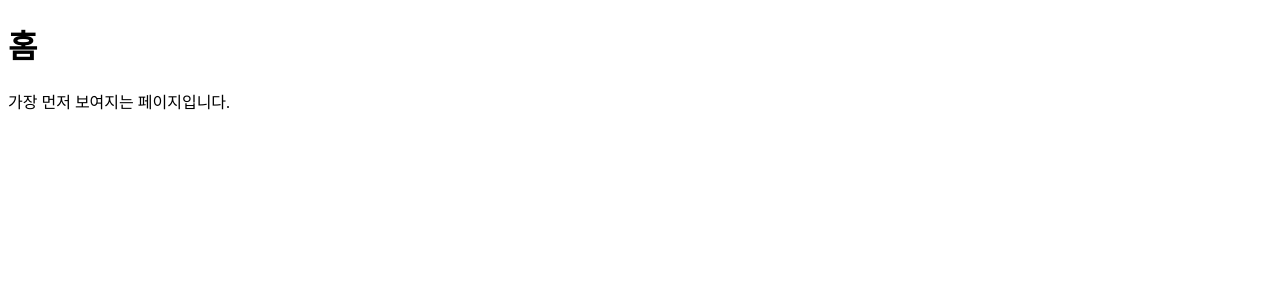
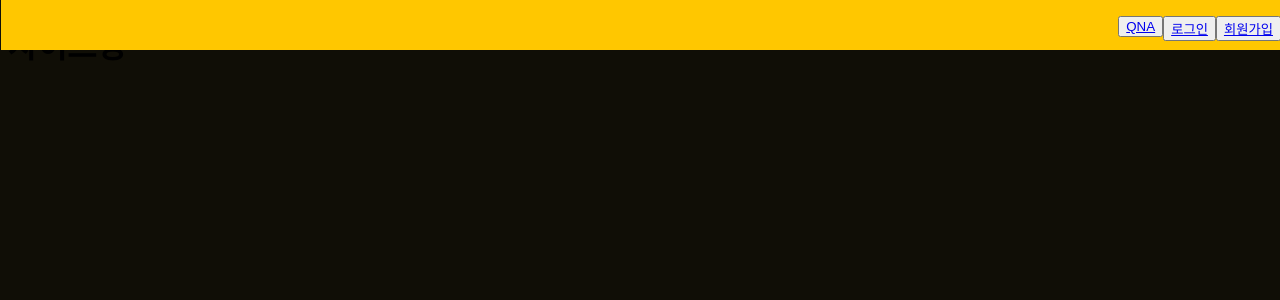
Before and after one commit to gull2365/CODE.DC, a React (Create React App) app: page / in a window 1280 px wide. Shown: the top 300 px of the page. Built offline with nearby package versions, Linux system fonts and the light colour scheme.

Commit message:
홈 라우팅 연결 함

```diff
--- a/src/components/App.js
+++ b/src/components/App.js
@@ -1,13 +1,17 @@
 import React from 'react';
 import { Route, Routes } from 'react-router-dom';
-import About from '../pages/about';
-import Home from '../pages/home';
+import Home from './home';
+import Register from '../routes/Register';
+import Login from '../routes/Login';
+import Qna from '../routes/Qna';
 
 const App = () => {
   return (
     <Routes>
       <Route path="/" element={<Home />} />
-      <Route path="/about" element={<About />} />
+      <Route path="/register" element={<Register />} />
+      <Route path="/login" element={<Login />} />
+      <Route path="/qna" element={<Qna />} />
     </Routes>
   );
 };
--- /dev/null
+++ b/src/components/home.css
@@ -0,0 +1,17 @@
+body {
+    background-color: #100E06;
+}
+
+.Header {
+    position: absolute;
+    width: 100%;
+    height: 50px;
+    left: 1px;
+    top: 0px;
+
+    background: #FFC700;
+}
+
+button {
+    float:right;
+}
--- /dev/null
+++ b/src/components/home.js
@@ -0,0 +1,19 @@
+import React from "react";
+import '../components/home.css';
+
+const Home = () => {
+    return (
+    <header>
+    <h1>사이트명</h1>
+        <nav className="Header">
+            <ul>
+            <button><a href="register">회원가입</a></button>
+            <button><a href="login">로그인</a></button>
+            <button><a href="qna">QNA</a></button>
+            </ul>
+        </nav>
+    </header>
+    );
+  };
+
+  export default Home;
--- a/src/pages/about.js
+++ /dev/null
@@ -1,12 +0,0 @@
-import React from "react";
-
-const About = () => {
-    return (
-      <div>
-        <h1>소개</h1>
-        <p>리액트 라우터를 사용해 보는 프로젝트입니다.</p>
-      </div>
-    );
-  };
-
-  export default About;
--- a/src/pages/home.js
+++ /dev/null
@@ -1,12 +0,0 @@
-import React from "react";
-
-const Home = () => {
-    return (
-      <div>
-        <h1>홈</h1>
-        <p>가장 먼저 보여지는 페이지입니다.</p>
-      </div>
-    );
-  };
-
-  export default Home;
--- a/src/routes/Login.js
+++ b/src/routes/Login.js
@@ -1,7 +1,10 @@
 import React from "react";
+import '../routes/login.css'
 
 const Login = () => {
-  <div>Login</div>;
+  return(
+  <div className="ang2">Login</div>
+  );
 };
 
 export default Login;
--- /dev/null
+++ b/src/routes/Qna.css
@@ -0,0 +1,3 @@
+.ang1 {
+    color: aliceblue;
+}
--- a/src/routes/Qna.js
+++ b/src/routes/Qna.js
@@ -1,7 +1,10 @@
 import React from "react";
+import '../routes/Qna.css'
 
 const Qna = () => {
-  <div>Qna</div>;
+  return(
+    <div className="ang1">Qna</div>
+  );
 };
 
 export default Qna;
--- /dev/null
+++ b/src/routes/Register.css
@@ -0,0 +1,3 @@
+.ang {
+    color: aliceblue;
+}
--- a/src/routes/Register.js
+++ b/src/routes/Register.js
@@ -1,7 +1,11 @@
 import React from "react";
-
+import '../routes/Register.css'
 const Register = () => {
-  <div>Register</div>;
+  return(
+    <div className="ang">
+      Register
+      </div>
+  );
 };
 
 export default Register;
--- /dev/null
+++ b/src/routes/login.css
@@ -0,0 +1,3 @@
+.ang2 {
+    color: aliceblue;
+}
```
Also changed, not shown: src/components/Main.js (deleted, +0 -9 lines).
